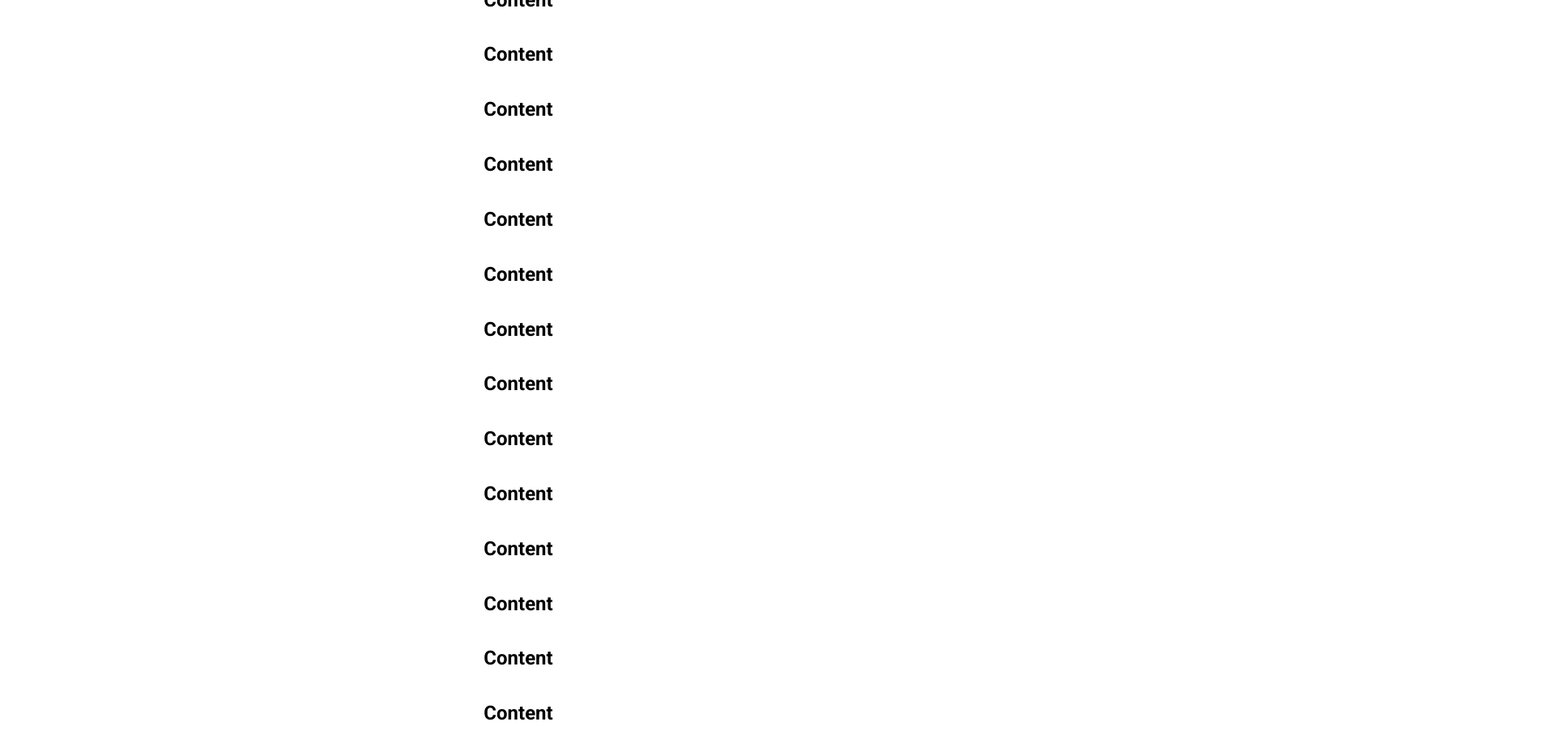
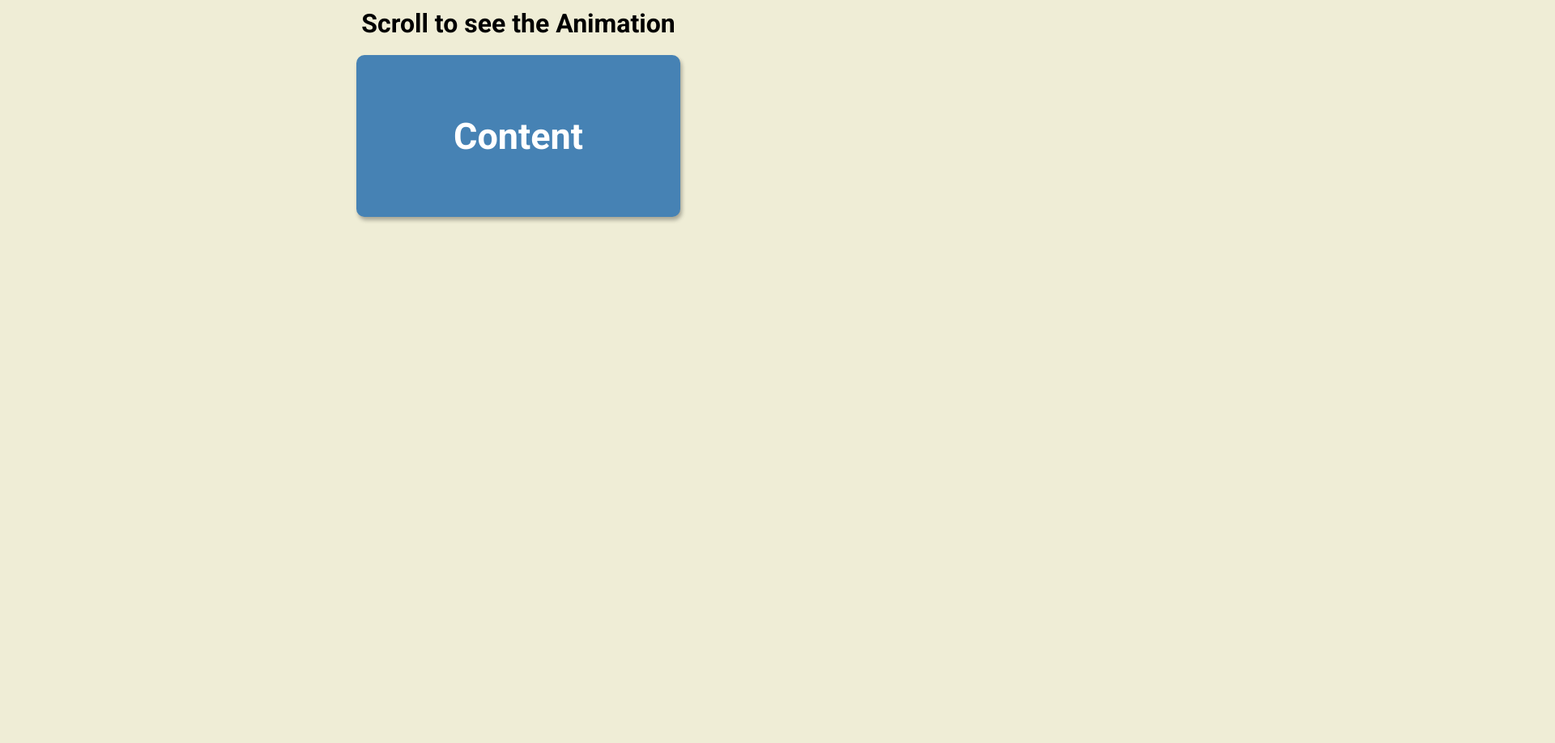
Before and after one commit to yllsson/50projects50days, a plain HTML site: page Day 6_Scroll Animation/index.html in a window 1280 px wide. Shown: the top 918 px of the page at 81% size, 1920 px wide, since content can reach past the window. Drawn offline with Linux system fonts and the light colour scheme.

Commit message:
add style

```diff
--- a/Day 6_Scroll Animation/index.html
+++ b/Day 6_Scroll Animation/index.html
@@ -9,6 +9,18 @@
 </head>
 <body>
   <h1>Scroll to see the Animation</h1>
+  <div class="box show"><h2>Content</h2></div>
+  <div class="box"><h2>Content</h2></div>
+  <div class="box"><h2>Content</h2></div>
+  <div class="box"><h2>Content</h2></div>
+  <div class="box"><h2>Content</h2></div>
+  <div class="box"><h2>Content</h2></div>
+  <div class="box"><h2>Content</h2></div>
+  <div class="box"><h2>Content</h2></div>
+  <div class="box"><h2>Content</h2></div>
+  <div class="box"><h2>Content</h2></div>
+  <div class="box"><h2>Content</h2></div>
+  <div class="box"><h2>Content</h2></div>
   <div class="box"><h2>Content</h2></div>
   <div class="box"><h2>Content</h2></div>
   <div class="box"><h2>Content</h2></div>
--- a/Day 6_Scroll Animation/style.css
+++ b/Day 6_Scroll Animation/style.css
@@ -5,12 +5,42 @@
 }
 
 body {
+  background-color: #efedd6;
   font-family: 'Roboto', sans-serif;
   display: flex;
   flex-direction: column;
   align-items: center;
   justify-content: center;
-  height: 100vh;
-  overflow: hidden;
   margin: 0;
 }
+
+h1 {
+  margin: 10px;
+}
+
+.box {
+  background-color: steelblue;
+  color: white;
+  display: flex;
+  align-items: center;
+  justify-content: center;
+  width: 400px;
+  height: 200px;
+  margin: 10px;
+  border-radius: 10px;
+  box-shadow: 2px 4px 5px rgba(0, 0, 0, 0.3);
+  transform: translateX(400%);
+  transition: transform 0.4s ease;
+}
+
+.box:nth-of-type(even) {
+  transform: translateX(-400%);
+}
+
+.box.show {
+  transform: translateX(0);
+}
+
+h2 {
+  font-size: 45px;
+}
```
